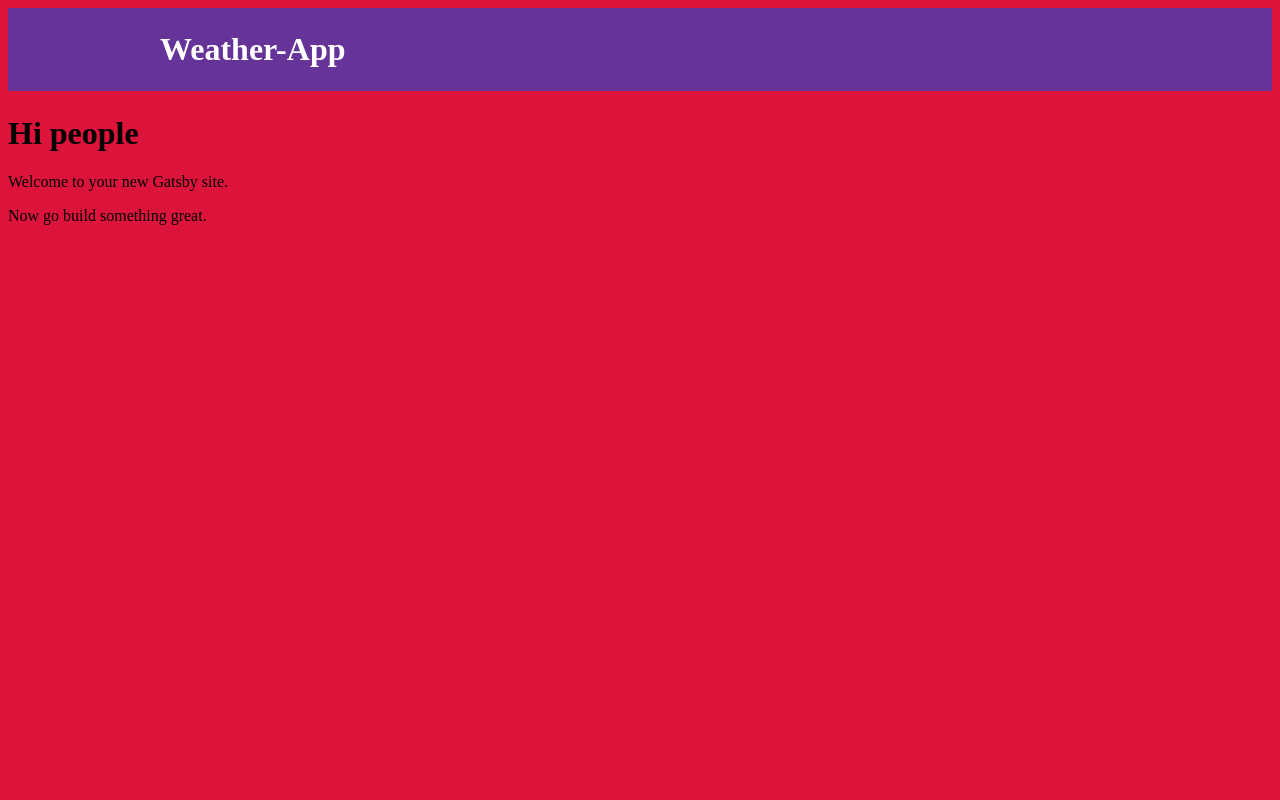
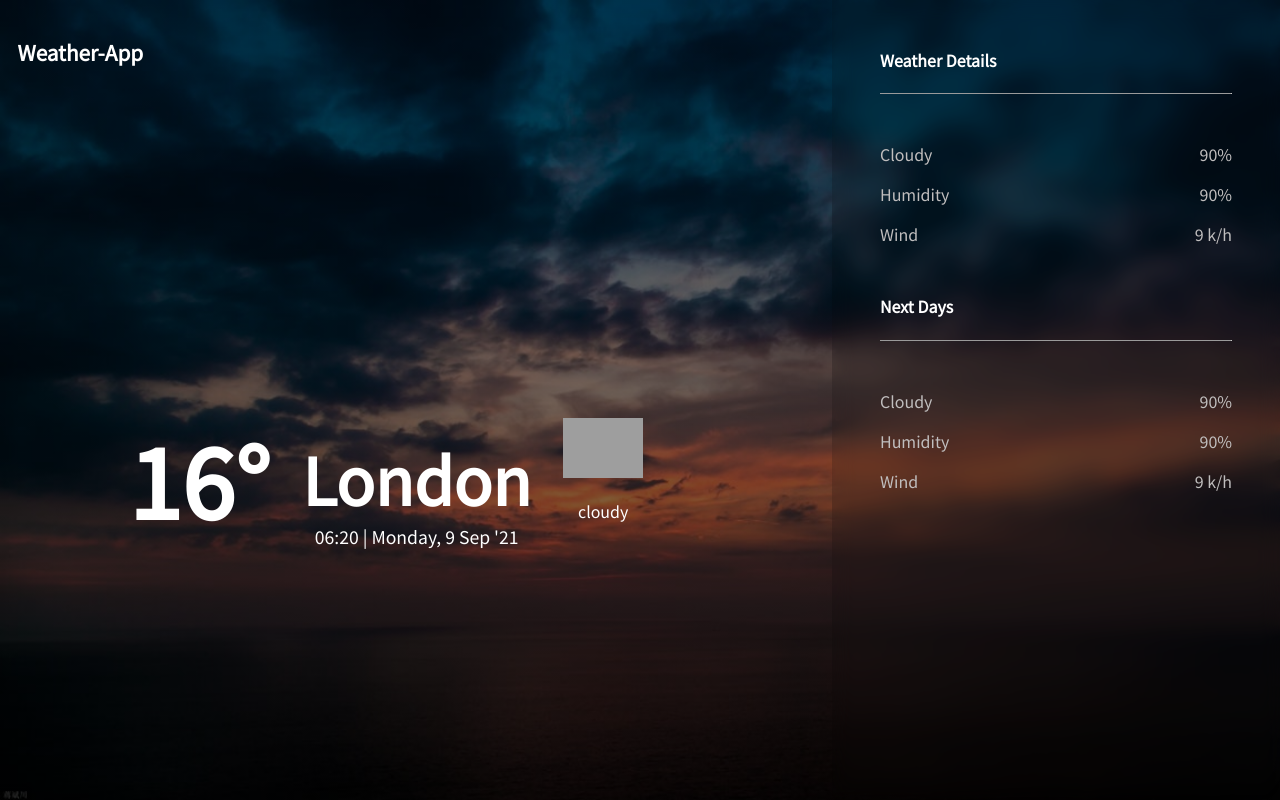
Before and after one commit to Helaasemy/Weather-app, a Gatsby site: page / in a window 1280 px wide. Built offline with nearby package versions, Linux system fonts and the light colour scheme; Gatsby itself is replaced by a stand-in of ours; grey boxes are pictures that could not be loaded.

Commit message:
Implementing UI

```diff
--- a/gatsby-config.js
+++ b/gatsby-config.js
@@ -13,6 +13,15 @@ module.exports = {
         name: `images`,
         path: `${__dirname}/src/images`,
       },
+    },
+    {
+      resolve: `gatsby-plugin-google-fonts`,
+      options: {
+        fonts: [
+          `Noto Sans TC`,
+        ],
+        display: 'swap'
+      }
     },
     `gatsby-transformer-sharp`,
     `gatsby-plugin-sharp`,
--- a/package.json
+++ b/package.json
@@ -7,6 +7,7 @@
   "dependencies": {
     "gatsby": "^2.32.3",
     "gatsby-image": "^2.11.0",
+    "gatsby-plugin-google-fonts": "^1.0.1",
     "gatsby-plugin-manifest": "^2.12.0",
     "gatsby-plugin-offline": "^3.10.0",
     "gatsby-plugin-react-helmet": "^3.10.0",
--- /dev/null
+++ b/src/components/Header/header.js
@@ -0,0 +1,25 @@
+import PropTypes from "prop-types"
+import React from "react"
+
+import styles from "./header.module.scss"
+
+const Header = ({ siteTitle }) => (
+  <header
+  >
+    <div className={styles.header}>
+      <h1>
+          {siteTitle}
+      </h1>
+    </div>
+  </header>
+)
+
+Header.propTypes = {
+  siteTitle: PropTypes.string,
+}
+
+Header.defaultProps = {
+  siteTitle: ``,
+}
+
+export default Header
--- /dev/null
+++ b/src/components/Header/header.module.scss
@@ -0,0 +1,7 @@
+.header {
+    margin: 0 auto;
+    padding: 1.45rem 1.0875rem;
+    h1 {
+        font-size: 1.3rem;
+    }
+}
--- /dev/null
+++ b/src/components/Weather/weather.js
@@ -0,0 +1,28 @@
+import PropTypes from "prop-types"
+import React from "react"
+
+import styles from "./weather.module.scss"
+
+const Weather = () => (
+    <div className={styles.wrapper}>
+        <h1 className={styles.degree}>16°</h1>
+        <div className={styles.geo}>
+            <h1 className={styles.city}>London</h1>
+            <p className={styles.date}>06:20 | Monday, 9 Sep '21</p>
+        </div>
+        <div className={styles.icon}>
+            <img src="https://api.openweathermap.org/img/w/04n.png" alt="cloudy"/>
+            <p className={styles.date}>cloudy</p>
+        </div>
+    </div>
+)
+
+// Weather.propTypes = {
+//   siteTitle: PropTypes.string,
+// }
+
+// Weather.defaultProps = {
+//   siteTitle: ``,
+// }
+
+export default Weather
--- /dev/null
+++ b/src/components/Weather/weather.module.scss
@@ -0,0 +1,34 @@
+.wrapper{
+    display: flex;
+    place-items: center;
+    margin-top: 30vh;
+    margin-left: 10vw;
+    .degree {
+        font-size: 6rem;
+    }
+    .geo {
+        text-align: center;
+        margin-left: 2rem;
+        .city {
+            font-size: 4rem;
+            margin-bottom: 0;
+        }
+        .date {
+            font-size: 1.1rem;
+            font-weight: 100;
+            margin-top: 0;
+        }
+    }
+    .icon {
+        text-align: center;
+        margin-left: 2rem;
+        img{
+            width: 5rem;
+            height: auto;
+        }
+        .condition {
+            font-size: 1;
+            margin-top: 0;
+        }
+    }
+}
--- /dev/null
+++ b/src/components/WeatherDetails/weatherDetails.js
@@ -0,0 +1,37 @@
+import PropTypes from "prop-types"
+import React from "react"
+
+import styles from "./weatherDetails.module.scss"
+
+const WeatherDetails = () => (
+    <div className={styles.wrapper}>
+      <div className={styles.content}>
+        <h4>Weather Details</h4>
+        <hr size="1"/>
+        <div className={styles.details}>
+            <p>Cloudy <span>90%</span></p>
+            <p>Humidity <span>90%</span></p>
+            <p>Wind <span>9 k/h</span></p>
+        </div>
+      </div>
+      <div className={styles.content}>
+        <h4>Next Days</h4>
+        <hr size="1"/>
+        <div className={styles.details}>
+            <p>Cloudy <span>90%</span></p>
+            <p>Humidity <span>90%</span></p>
+            <p>Wind <span>9 k/h</span></p>
+        </div>
+      </div>
+    </div>
+)
+
+// WeatherDetails.propTypes = {
+//   siteTitle: PropTypes.string,
+// }
+
+// WeatherDetails.defaultProps = {
+//   siteTitle: ``,
+// }
+
+export default WeatherDetails
--- /dev/null
+++ b/src/components/WeatherDetails/weatherDetails.module.scss
@@ -0,0 +1,21 @@
+.wrapper{
+    width: 35vw;
+    height: 100vh;
+	background-color: rgba(7, 7, 7, 0.15);
+	backdrop-filter: blur(10px);
+    position: absolute;
+    right: 0;
+    top: 0;
+    overflow: auto;
+    .content {
+        margin: 3rem;
+        .details {
+            margin-top: 3rem;
+            font-weight: 100;
+            color: rgb(192, 190, 190);
+            span {
+                float: right;
+            }
+        }
+    }
+}
--- a/src/components/header.js
+++ /dev/null
@@ -1,42 +0,0 @@
-import { Link } from "gatsby"
-import PropTypes from "prop-types"
-import React from "react"
-
-const Header = ({ siteTitle }) => (
-  <header
-    style={{
-      background: `rebeccapurple`,
-      marginBottom: `1.45rem`,
-    }}
-  >
-    <div
-      style={{
-        margin: `0 auto`,
-        maxWidth: 960,
-        padding: `1.45rem 1.0875rem`,
-      }}
-    >
-      <h1 style={{ margin: 0 }}>
-        <Link
-          to="/"
-          style={{
-            color: `white`,
-            textDecoration: `none`,
-          }}
-        >
-          {siteTitle}
-        </Link>
-      </h1>
-    </div>
-  </header>
-)
-
-Header.propTypes = {
-  siteTitle: PropTypes.string,
-}
-
-Header.defaultProps = {
-  siteTitle: ``,
-}
-
-export default Header
--- a/src/containers/layout.js
+++ b/src/containers/layout.js
@@ -1,23 +1,15 @@
-/**
- * Layout component that queries for data
- * with Gatsby's useStaticQuery component
- *
- * See: https://www.gatsbyjs.com/docs/use-static-query/
- */
-
 import React from "react"
 import PropTypes from "prop-types"
 
-import Header from "../components/header"
+import Header from "../components/Header/header"
 import  "./layout.module.scss"
 
 const Layout = ({ children }) => {
-
   return (
-    <>
+    <div >
       <Header siteTitle="Weather-App" />
       <main>{children}</main>
-    </>
+    </div>
   )
 }
 
--- a/src/containers/layout.module.scss
+++ b/src/containers/layout.module.scss
@@ -1,3 +1,8 @@
 body{
-    background-color: crimson;
+    font-family: "Noto Sans TC";
+    color: white;
+    background-image: linear-gradient(to bottom, rgba(0, 0, 0, 0.5), rgba(0, 0, 0, 0.5)), url(../images/sky1.jpg);
+    height: 100vh;
+    background-size: cover;
+    margin: 0;
 }
--- a/src/pages/index.js
+++ b/src/pages/index.js
@@ -1,12 +1,14 @@
 import React from "react"
 
 import Layout from "../containers/layout"
+import Weather from "../components/Weather/weather"
+import WeatherDetails from "../components/WeatherDetails/weatherDetails"
+
 
 const IndexPage = () => (
   <Layout>
-    <h1>Hi people</h1>
-    <p>Welcome to your new Gatsby site.</p>
-    <p>Now go build something great.</p>
+   <Weather/>
+   <WeatherDetails/>
   </Layout>
 )
 
```
Also changed, not shown: 1 other file.
